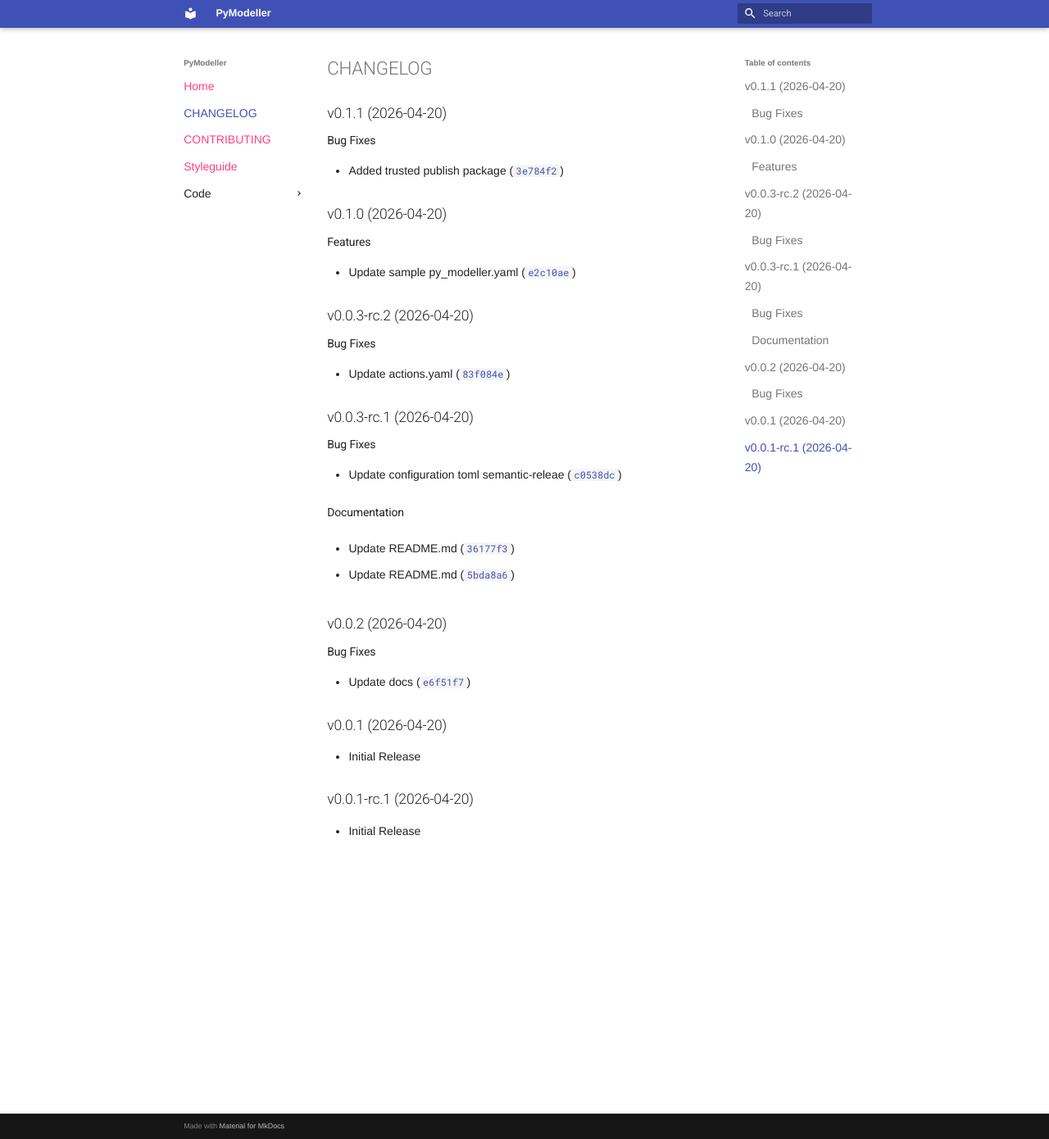
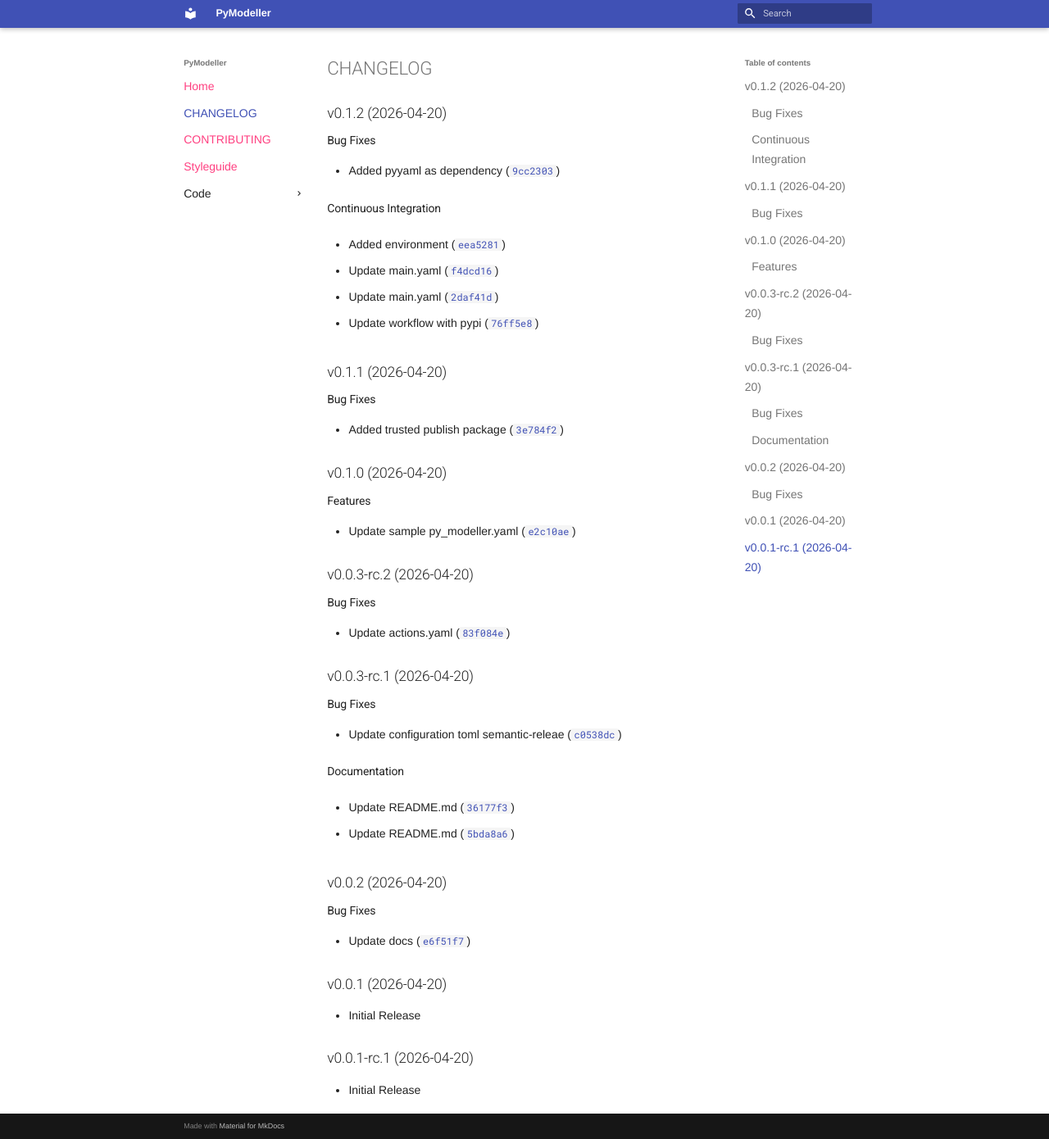
Before and after one commit to pymodeller/PyModeller, an MkDocs documentation site: the page built from docs/CHANGELOG.md, in a window 1280 px wide and 1390 px high. Shown: the whole window at 82% size. Built offline with MkDocs 1.6.1 and Material for MkDocs 9.7.7, drawn with Linux system fonts in a browser that asks for light colours; nearby versions of some CDN libraries; library files that are not in the unit come from our copies; plug-ins that fetch from the network failed and are left out.

Commit message:
0.1.2
Automatically generated by python-semantic-release

```diff
--- a/docs/CHANGELOG.md
+++ b/docs/CHANGELOG.md
@@ -1,6 +1,28 @@
 # CHANGELOG
 
 <!-- version list -->
+
+## v0.1.2 (2026-04-20)
+
+### Bug Fixes
+
+- Added pyyaml as dependency
+  ([`9cc2303`](https://github.com/pymodeller/PyModeller/commit/9cc2303a710d9f72da24916a3c28f1a51c2ec5fc))
+
+### Continuous Integration
+
+- Added environment
+  ([`eea5281`](https://github.com/pymodeller/PyModeller/commit/eea52817364826c78e1c4e1107c8d20006469498))
+
+- Update main.yaml
+  ([`f4dcd16`](https://github.com/pymodeller/PyModeller/commit/f4dcd168498826e283cb66782e90f485a15fb59d))
+
+- Update main.yaml
+  ([`2daf41d`](https://github.com/pymodeller/PyModeller/commit/2daf41d9b52121bae94af8ca594c38dba4bcbd4a))
+
+- Update workflow with pypi
+  ([`76ff5e8`](https://github.com/pymodeller/PyModeller/commit/76ff5e8806f52fa32a83ffeff191891bc979a2ca))
+
 
 ## v0.1.1 (2026-04-20)
 
--- a/pyproject.toml
+++ b/pyproject.toml
@@ -1,6 +1,6 @@
 [project]
 name = "pymodeller"
-version = "0.1.1"
+version = "0.1.2"
 description = "Package who read models from yaml and crate models using pydantic "
 readme = "README.md"
 license = { file = "LICENSE" }
--- a/src/pymodeller/__init__.py
+++ b/src/pymodeller/__init__.py
@@ -1 +1 @@
-__version__ = "0.1.1"
+__version__ = "0.1.2"
```
